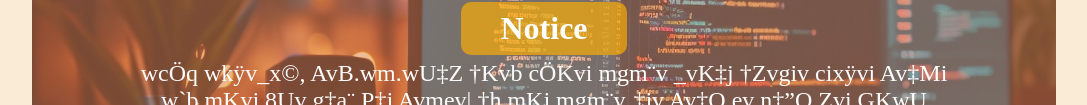
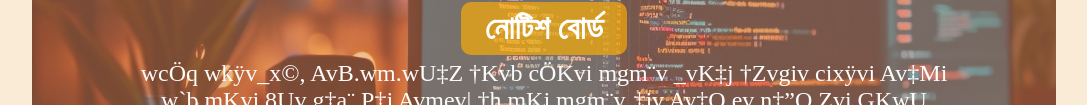
Before and after one commit to imrancoder10/First-Web-Page, a plain HTML site: page index.html in a window 1280 px wide. Shown: the part 392-497 px from the top of the page, without its empty margins (96-1183 px from the left). Drawn offline with Linux system fonts and the light colour scheme.

Commit message:
text added

```diff
--- a/index.html
+++ b/index.html
@@ -16,7 +16,7 @@
                  <p>SvDWv½v, mvZÿxiv| </p>
             </div>
             <div class="notice">
-                <h1>Notice</h1>
+                <h1>নোটিশ বোর্ড</h1>
 
             </div>
 
--- a/style/style.css
+++ b/style/style.css
@@ -50,6 +50,7 @@ body{
     border-radius: 10px;
     width: 150px;
     margin: 5px auto;
+    font-family: ArhialkhanMJ;
 }
 
 .son2{
```
